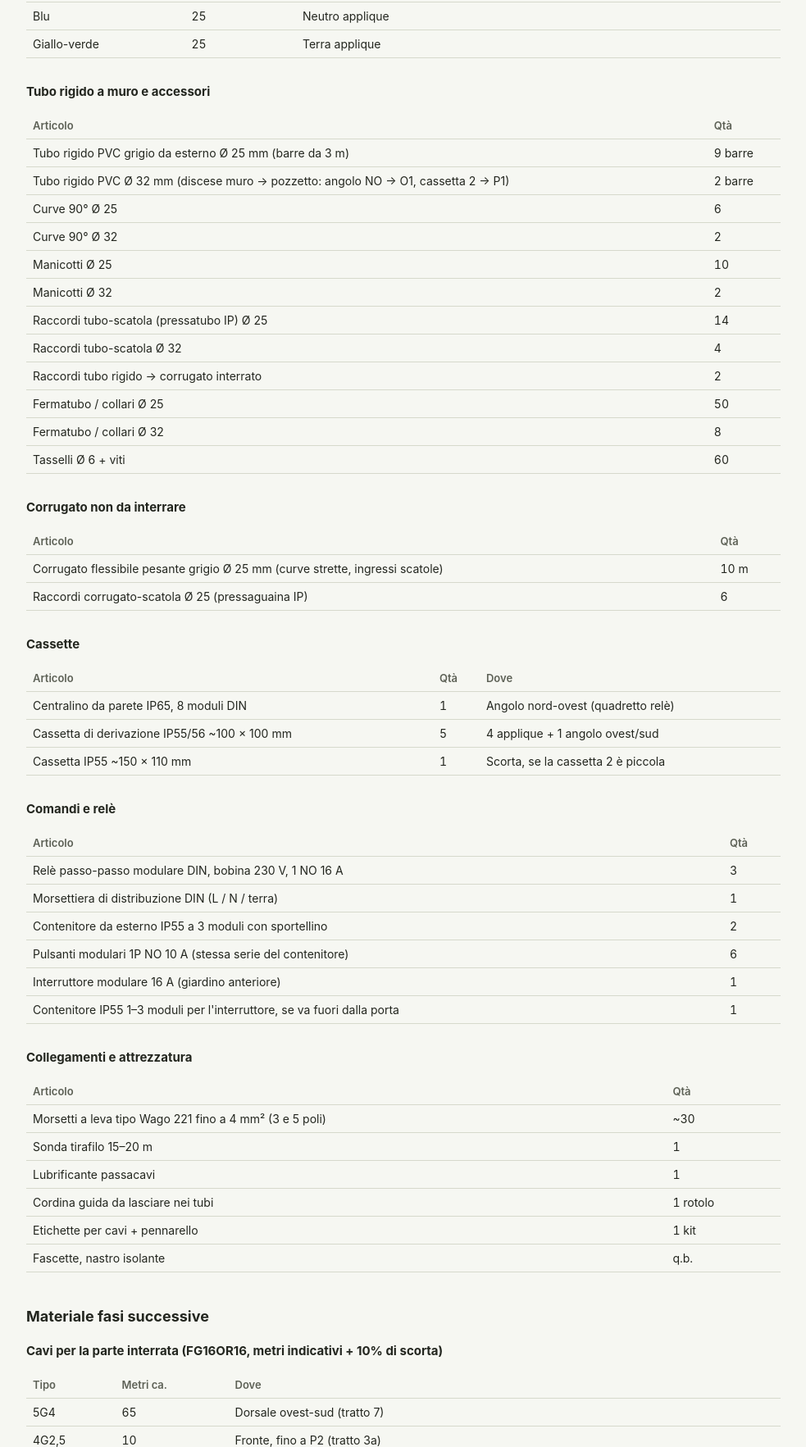
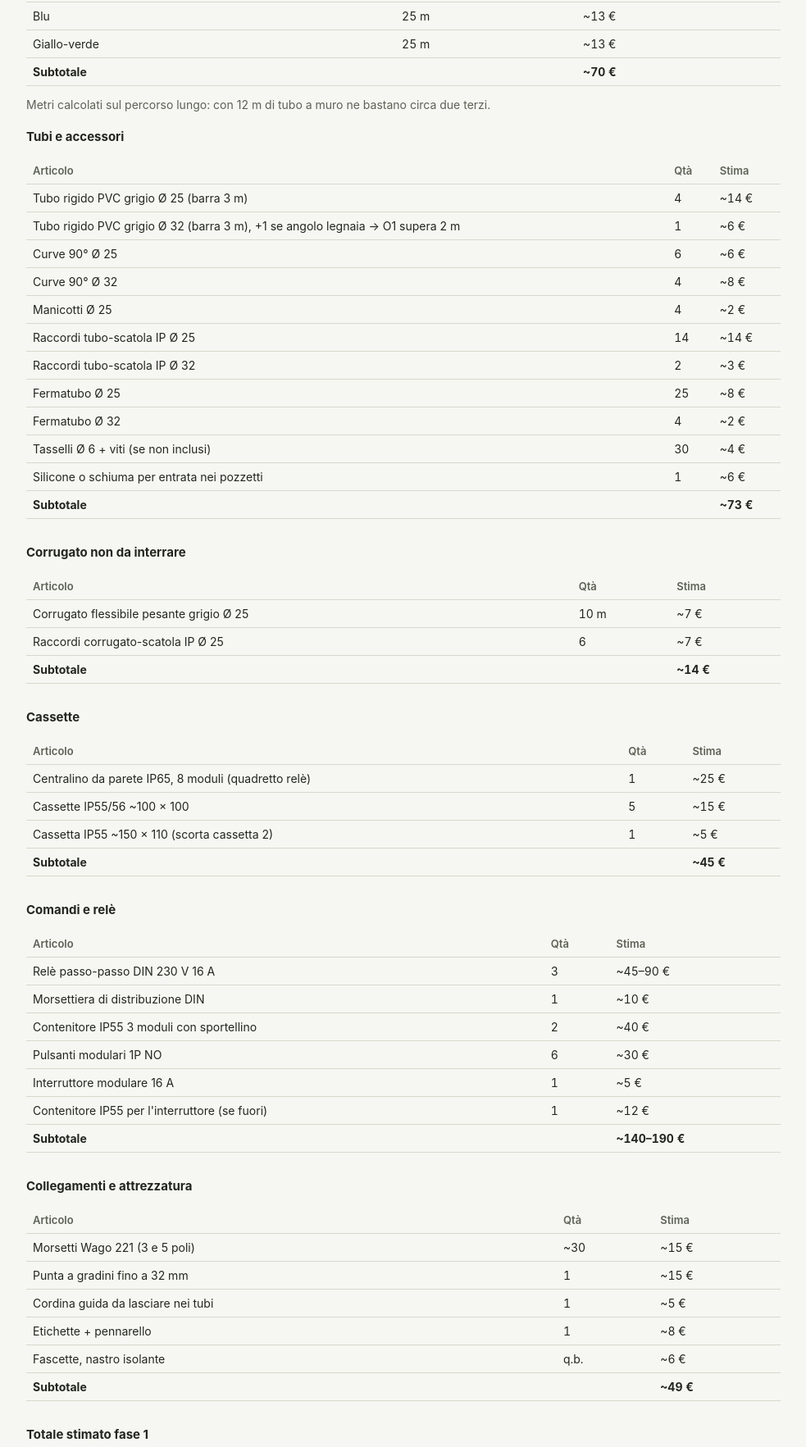
Before and after one commit to stefanoiacino/illuminazione-giardino, a plain HTML site: page index.html in a window 1280 px wide. Shown: the part 2907-4672 px from the top of the page at 82% size, without its empty margins (148-1131 px from the left). Drawn offline with Linux system fonts and the light colour scheme.

Commit message:
Lista spesa fase 1 con prezzi stimati
Co-Authored-By: Claude Opus 5.5 <noreply@anthropic.com>

```diff
--- a/index.html
+++ b/index.html
@@ -268,64 +268,81 @@ ul{padding-left:20px}
 </table></div>
 
 <h2>Lista della spesa · fase 1</h2>
-<p class="sub">Percorsi a muro, scatole e comandi fino ai pozzetti. Nei tubi a muro vanno fili singoli; il passaggio da fili a cavo si fa nella cassetta 2 (lato est) e nel quadretto relè (lato ovest), mai nei pozzetti. Il corrugato da interrare è già disponibile. Misurare muro ovest e sud prima di comprare.</p>
+<p class="sub">Percorsi a muro, scatole e comandi fino ai pozzetti. Nei tubi a muro vanno fili singoli; il passaggio da fili a cavo si fa nella cassetta 2 (lato est) e nel quadretto relè (lato ovest), mai nei pozzetti. Il tubo rigido entra direttamente nel pozzetto, in pendenza verso il pozzetto. Prezzi indicativi al dettaglio, IVA inclusa. Misurare il percorso a muro prima di comprare.</p>
 <h3>Fili unipolari FS17 2,5 mm²</h3>
 <div class="tw"><table>
-<tr><th>Colore</th><th>Metri ca.</th><th>Uso</th></tr>
-<tr><td>Marrone</td><td class="n">45</td><td>Fasi: pulsanti, applique, interruttore anteriore</td></tr>
-<tr><td>Nero o grigio</td><td class="n">45</td><td>Ritorni: pulsanti, interruttore anteriore</td></tr>
-<tr><td>Blu</td><td class="n">25</td><td>Neutro applique</td></tr>
-<tr><td>Giallo-verde</td><td class="n">25</td><td>Terra applique</td></tr>
+<tr><th>Colore</th><th>Qtà</th><th>Stima</th></tr>
+<tr><td>Marrone</td><td class="n">45 m</td><td class="n">~23 €</td></tr>
+<tr><td>Nero o grigio</td><td class="n">45 m</td><td class="n">~23 €</td></tr>
+<tr><td>Blu</td><td class="n">25 m</td><td class="n">~13 €</td></tr>
+<tr><td>Giallo-verde</td><td class="n">25 m</td><td class="n">~13 €</td></tr>
+<tr><td><b>Subtotale</b></td><td class="n"><b></b></td><td class="n"><b>~70 €</b></td></tr>
 </table></div>
-<h3>Tubo rigido a muro e accessori</h3>
+<p class="sub">Metri calcolati sul percorso lungo: con 12 m di tubo a muro ne bastano circa due terzi.</p>
+<h3>Tubi e accessori</h3>
 <div class="tw"><table>
-<tr><th>Articolo</th><th>Qtà</th></tr>
-<tr><td>Tubo rigido PVC grigio da esterno Ø 25 mm (barre da 3 m)</td><td class="n">9 barre</td></tr>
-<tr><td>Tubo rigido PVC Ø 32 mm (discese muro → pozzetto: angolo NO → O1, cassetta 2 → P1)</td><td class="n">2 barre</td></tr>
-<tr><td>Curve 90° Ø 25</td><td class="n">6</td></tr>
-<tr><td>Curve 90° Ø 32</td><td class="n">2</td></tr>
-<tr><td>Manicotti Ø 25</td><td class="n">10</td></tr>
-<tr><td>Manicotti Ø 32</td><td class="n">2</td></tr>
-<tr><td>Raccordi tubo-scatola (pressatubo IP) Ø 25</td><td class="n">14</td></tr>
-<tr><td>Raccordi tubo-scatola Ø 32</td><td class="n">4</td></tr>
-<tr><td>Raccordi tubo rigido → corrugato interrato</td><td class="n">2</td></tr>
-<tr><td>Fermatubo / collari Ø 25</td><td class="n">50</td></tr>
-<tr><td>Fermatubo / collari Ø 32</td><td class="n">8</td></tr>
-<tr><td>Tasselli Ø 6 + viti</td><td class="n">60</td></tr>
+<tr><th>Articolo</th><th>Qtà</th><th>Stima</th></tr>
+<tr><td>Tubo rigido PVC grigio Ø 25 (barra 3 m)</td><td class="n">4</td><td class="n">~14 €</td></tr>
+<tr><td>Tubo rigido PVC grigio Ø 32 (barra 3 m), +1 se angolo legnaia → O1 supera 2 m</td><td class="n">1</td><td class="n">~6 €</td></tr>
+<tr><td>Curve 90° Ø 25</td><td class="n">6</td><td class="n">~6 €</td></tr>
+<tr><td>Curve 90° Ø 32</td><td class="n">4</td><td class="n">~8 €</td></tr>
+<tr><td>Manicotti Ø 25</td><td class="n">4</td><td class="n">~2 €</td></tr>
+<tr><td>Raccordi tubo-scatola IP Ø 25</td><td class="n">14</td><td class="n">~14 €</td></tr>
+<tr><td>Raccordi tubo-scatola IP Ø 32</td><td class="n">2</td><td class="n">~3 €</td></tr>
+<tr><td>Fermatubo Ø 25</td><td class="n">25</td><td class="n">~8 €</td></tr>
+<tr><td>Fermatubo Ø 32</td><td class="n">4</td><td class="n">~2 €</td></tr>
+<tr><td>Tasselli Ø 6 + viti (se non inclusi)</td><td class="n">30</td><td class="n">~4 €</td></tr>
+<tr><td>Silicone o schiuma per entrata nei pozzetti</td><td class="n">1</td><td class="n">~6 €</td></tr>
+<tr><td><b>Subtotale</b></td><td class="n"><b></b></td><td class="n"><b>~73 €</b></td></tr>
 </table></div>
 <h3>Corrugato non da interrare</h3>
 <div class="tw"><table>
-<tr><th>Articolo</th><th>Qtà</th></tr>
-<tr><td>Corrugato flessibile pesante grigio Ø 25 mm (curve strette, ingressi scatole)</td><td class="n">10 m</td></tr>
-<tr><td>Raccordi corrugato-scatola Ø 25 (pressaguaina IP)</td><td class="n">6</td></tr>
+<tr><th>Articolo</th><th>Qtà</th><th>Stima</th></tr>
+<tr><td>Corrugato flessibile pesante grigio Ø 25</td><td class="n">10 m</td><td class="n">~7 €</td></tr>
+<tr><td>Raccordi corrugato-scatola IP Ø 25</td><td class="n">6</td><td class="n">~7 €</td></tr>
+<tr><td><b>Subtotale</b></td><td class="n"><b></b></td><td class="n"><b>~14 €</b></td></tr>
 </table></div>
 <h3>Cassette</h3>
 <div class="tw"><table>
-<tr><th>Articolo</th><th>Qtà</th><th>Dove</th></tr>
-<tr><td>Centralino da parete IP65, 8 moduli DIN</td><td class="n">1</td><td>Angolo nord-ovest (quadretto relè)</td></tr>
-<tr><td>Cassetta di derivazione IP55/56 ~100 × 100 mm</td><td class="n">5</td><td>4 applique + 1 angolo ovest/sud</td></tr>
-<tr><td>Cassetta IP55 ~150 × 110 mm</td><td class="n">1</td><td>Scorta, se la cassetta 2 è piccola</td></tr>
+<tr><th>Articolo</th><th>Qtà</th><th>Stima</th></tr>
+<tr><td>Centralino da parete IP65, 8 moduli (quadretto relè)</td><td class="n">1</td><td class="n">~25 €</td></tr>
+<tr><td>Cassette IP55/56 ~100 × 100</td><td class="n">5</td><td class="n">~15 €</td></tr>
+<tr><td>Cassetta IP55 ~150 × 110 (scorta cassetta 2)</td><td class="n">1</td><td class="n">~5 €</td></tr>
+<tr><td><b>Subtotale</b></td><td class="n"><b></b></td><td class="n"><b>~45 €</b></td></tr>
 </table></div>
 <h3>Comandi e relè</h3>
 <div class="tw"><table>
-<tr><th>Articolo</th><th>Qtà</th></tr>
-<tr><td>Relè passo-passo modulare DIN, bobina 230 V, 1 NO 16 A</td><td class="n">3</td></tr>
-<tr><td>Morsettiera di distribuzione DIN (L / N / terra)</td><td class="n">1</td></tr>
-<tr><td>Contenitore da esterno IP55 a 3 moduli con sportellino</td><td class="n">2</td></tr>
-<tr><td>Pulsanti modulari 1P NO 10 A (stessa serie del contenitore)</td><td class="n">6</td></tr>
-<tr><td>Interruttore modulare 16 A (giardino anteriore)</td><td class="n">1</td></tr>
-<tr><td>Contenitore IP55 1–3 moduli per l'interruttore, se va fuori dalla porta</td><td class="n">1</td></tr>
+<tr><th>Articolo</th><th>Qtà</th><th>Stima</th></tr>
+<tr><td>Relè passo-passo DIN 230 V 16 A</td><td class="n">3</td><td class="n">~45–90 €</td></tr>
+<tr><td>Morsettiera di distribuzione DIN</td><td class="n">1</td><td class="n">~10 €</td></tr>
+<tr><td>Contenitore IP55 3 moduli con sportellino</td><td class="n">2</td><td class="n">~40 €</td></tr>
+<tr><td>Pulsanti modulari 1P NO</td><td class="n">6</td><td class="n">~30 €</td></tr>
+<tr><td>Interruttore modulare 16 A</td><td class="n">1</td><td class="n">~5 €</td></tr>
+<tr><td>Contenitore IP55 per l'interruttore (se fuori)</td><td class="n">1</td><td class="n">~12 €</td></tr>
+<tr><td><b>Subtotale</b></td><td class="n"><b></b></td><td class="n"><b>~140–190 €</b></td></tr>
 </table></div>
 <h3>Collegamenti e attrezzatura</h3>
 <div class="tw"><table>
-<tr><th>Articolo</th><th>Qtà</th></tr>
-<tr><td>Morsetti a leva tipo Wago 221 fino a 4 mm² (3 e 5 poli)</td><td class="n">~30</td></tr>
-<tr><td>Sonda tirafilo 15–20 m</td><td class="n">1</td></tr>
-<tr><td>Lubrificante passacavi</td><td class="n">1</td></tr>
-<tr><td>Cordina guida da lasciare nei tubi</td><td class="n">1 rotolo</td></tr>
-<tr><td>Etichette per cavi + pennarello</td><td class="n">1 kit</td></tr>
-<tr><td>Fascette, nastro isolante</td><td class="n">q.b.</td></tr>
+<tr><th>Articolo</th><th>Qtà</th><th>Stima</th></tr>
+<tr><td>Morsetti Wago 221 (3 e 5 poli)</td><td class="n">~30</td><td class="n">~15 €</td></tr>
+<tr><td>Punta a gradini fino a 32 mm</td><td class="n">1</td><td class="n">~15 €</td></tr>
+<tr><td>Cordina guida da lasciare nei tubi</td><td class="n">1</td><td class="n">~5 €</td></tr>
+<tr><td>Etichette + pennarello</td><td class="n">1</td><td class="n">~8 €</td></tr>
+<tr><td>Fascette, nastro isolante</td><td class="n">q.b.</td><td class="n">~6 €</td></tr>
+<tr><td><b>Subtotale</b></td><td class="n"><b></b></td><td class="n"><b>~49 €</b></td></tr>
 </table></div>
+<h3>Totale stimato fase 1</h3>
+<div class="tw"><table>
+<tr><th>Voce</th><th></th><th>Stima</th></tr>
+<tr><td>Fili</td><td class="n"></td><td class="n">~70 €</td></tr>
+<tr><td>Tubi e accessori</td><td class="n"></td><td class="n">~73 €</td></tr>
+<tr><td>Corrugato non interrato</td><td class="n"></td><td class="n">~14 €</td></tr>
+<tr><td>Cassette</td><td class="n"></td><td class="n">~45 €</td></tr>
+<tr><td>Comandi e relè</td><td class="n"></td><td class="n">~140–190 €</td></tr>
+<tr><td>Collegamenti e attrezzatura</td><td class="n"></td><td class="n">~49 €</td></tr>
+<tr><td><b>Subtotale complessivo</b></td><td class="n"><b></b></td><td class="n"><b>circa 390–440 €</b></td></tr>
+</table></div>
+<p class="sub">Con relè generici, fili in matassa e acquisto da rivenditore di materiale elettrico si scende verso 330–350 €.</p>
 
 <h2>Materiale fasi successive</h2>
 <h3>Cavi per la parte interrata (FG16OR16, metri indicativi + 10% di scorta)</h3>
```
